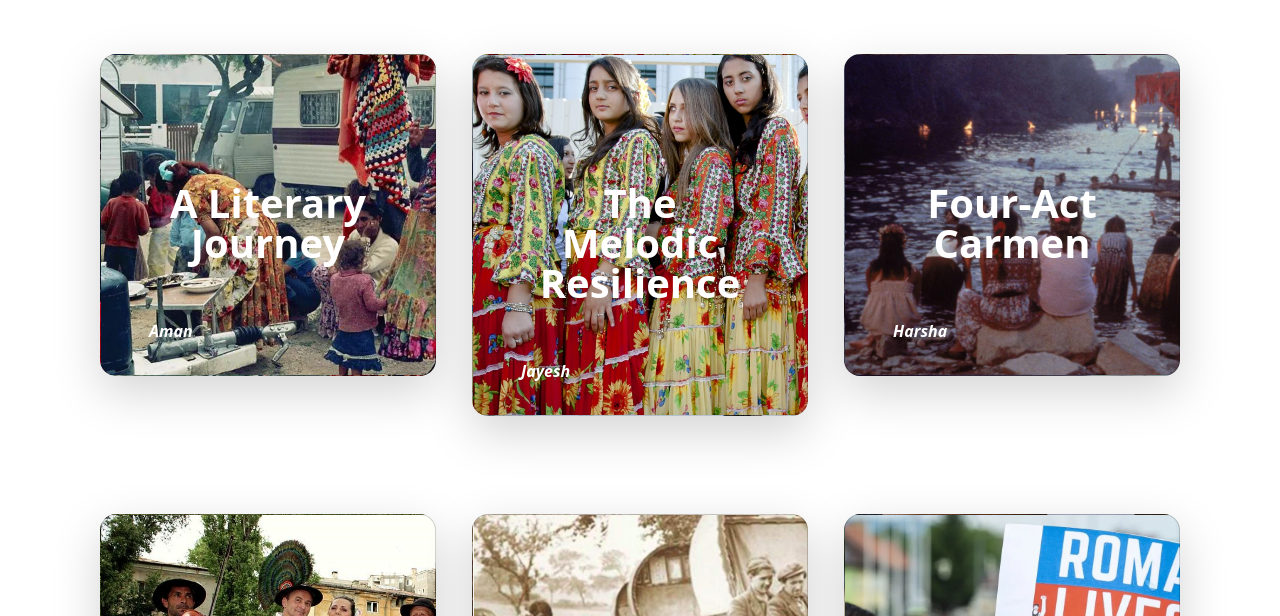
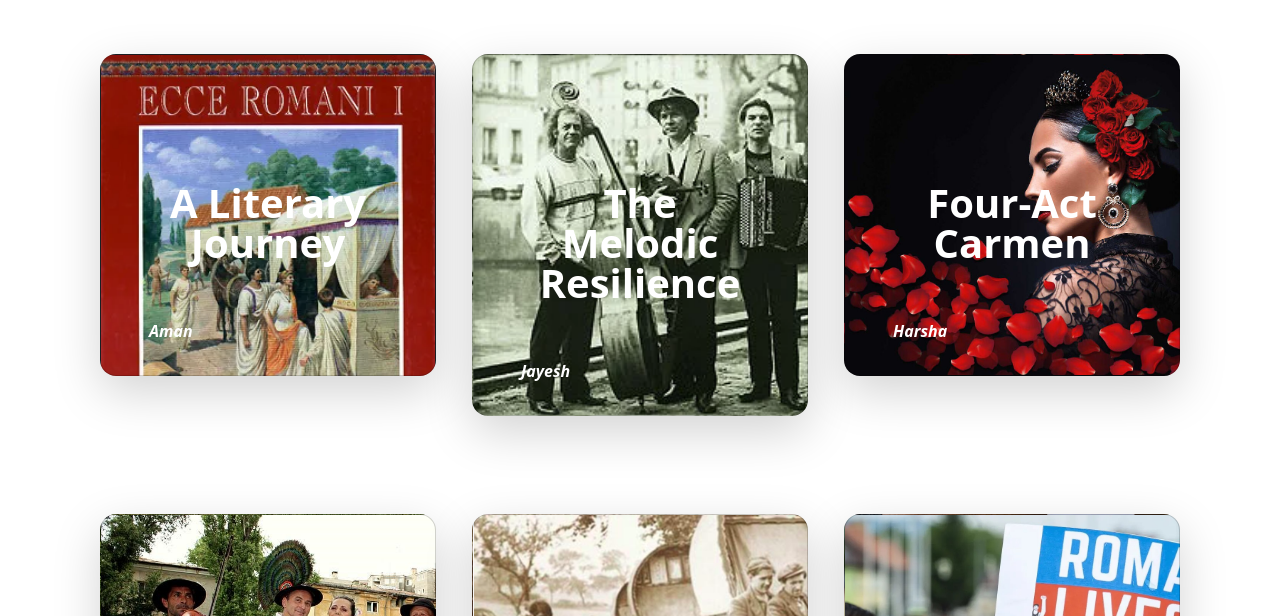
Before and after one commit to Jayesh-kahnani/Roma-Community-blog, a plain HTML site: page index.html in a window 1280 px wide. Shown: the part 700-1316 px from the top of the page. Drawn offline with nearby package versions, Linux system fonts and the light colour scheme.

Commit message:
cover updated

```diff
--- a/index.html
+++ b/index.html
@@ -92,7 +92,9 @@
           >
             <div
               class="card card-cover h-100 cover overflow-hidden text-bg-dark rounded-4 shadow-lg"
-              style="background-image: url('aman.png')"
+              style="background-image: url('beholdromans.webp');
+              background-size: 100%; background-repeat: no-repeat; background-position-x: center;background-position-y: top ;"
+
             >
               <div
                 class="d-flex flex-column h-100 p-5 pb-3 text-white text-shadow-1"
@@ -118,7 +120,7 @@
           >
             <div
               class="card card-cover h-100 cover overflow-hidden text-bg-dark rounded-4 shadow-lg"
-              style="background-image: url('romani-1.jpg')"
+              style="background-image: url('Bratsch.webp')"
             >
               <div
                 class="d-flex flex-column h-100 p-5 pb-3 text-white text-shadow-1"
@@ -144,7 +146,8 @@
             <div
               class="card card-cover h-100 cover overflow-hidden text-bg-dark rounded-4 shadow-lg"
               style="
-                background-image: url('f0e988f4-3355-4709-bb43-33dcdcaea820.jpeg');
+                background-image: url('harsha.jpeg');
+
               "
             >
               <div
```
Also changed, not shown: page1.html (+1 -1 lines), page3.html (+2 -5 lines), 51W7Jfp6KOL.jpg (added), Bratsch.webp (added), aman (1).jpg (deleted), aman.png (deleted), beholdromans.webp (added), f0e988f4-3355-4709-bb43-33dcdcaea820.jpeg (deleted), harsha.jpeg (added).
